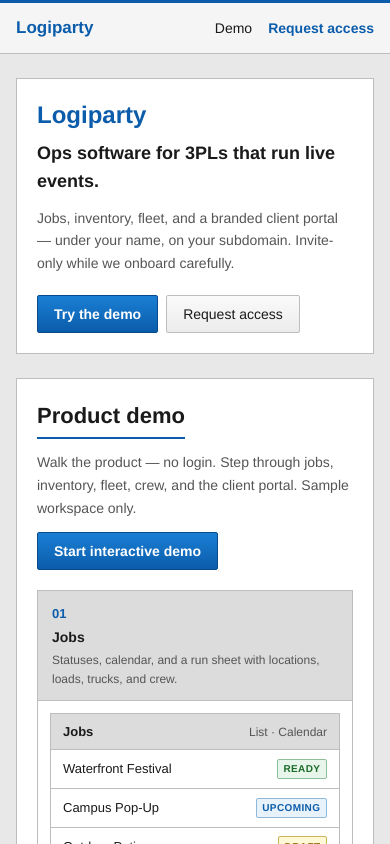
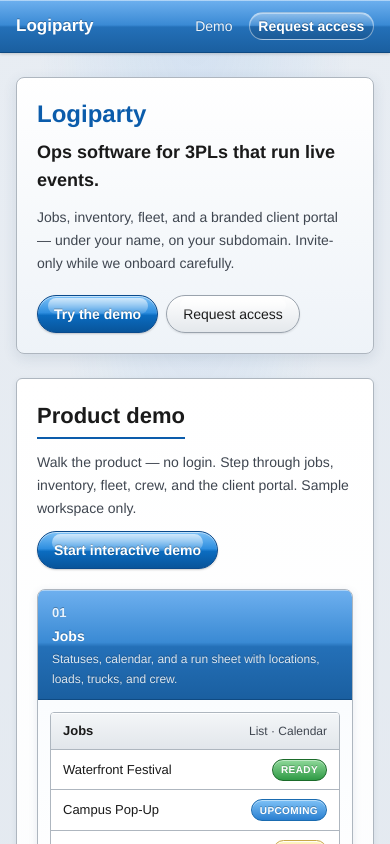
Before and after one commit to jakedcl/logiparty, a Next.js app: page / in a window 390 px wide. Shown: the top 844 px of the page. Built offline with nearby package versions, Linux system fonts and the light colour scheme; no server answers.

Commit message:
Add early-iPhone gloss and motion to apex marketing.
Glassy blue chrome, aqua pill buttons, floating bubbles, and soft rise-ins; document local dual-host setup (apex + nydac.localhost).

```diff
--- a/app/globals.css
+++ b/app/globals.css
@@ -334,35 +334,111 @@
   border-color: var(--border);
 }
 
-/* —— Marketing (apex logiparty.com) — 2010s enterprise —— */
+/* —— Marketing (apex logiparty.com) — 2010s enterprise + early-iPhone gloss —— */
 .marketing {
-  --m-bg: #e8e8e8;
+  --m-bg: #dfe4ea;
   --m-fg: #1a1a1a;
-  --m-muted: #555555;
+  --m-muted: #3f4650;
   --m-accent: #0b5cab;
   --m-accent-ink: #ffffff;
-  --m-line: #bdbdbd;
+  --m-line: #aeb6bf;
   --m-panel: #ffffff;
   --m-header: #f5f5f5;
   --m-bar: #dcdcdc;
   position: relative;
-  background: var(--m-bg);
+  background:
+    radial-gradient(ellipse 80% 50% at 50% -10%, rgba(90, 160, 230, 0.22), transparent 55%),
+    linear-gradient(180deg, #e8edf3 0%, #d5dde6 100%);
   color: var(--m-fg);
   overflow-x: clip;
   font-family: "Helvetica Neue", Helvetica, Arial, sans-serif;
-  border-top: 3px solid var(--m-accent);
+}
+
+/* Soft floating bubbles — early iOS wallpaper energy */
+.m-bubbles {
+  pointer-events: none;
+  position: fixed;
+  inset: 0;
+  z-index: 0;
+  overflow: hidden;
+}
+
+.m-bubble {
+  position: absolute;
+  border-radius: 50%;
+  background:
+    radial-gradient(
+      circle at 32% 28%,
+      rgba(255, 255, 255, 0.85) 0%,
+      rgba(255, 255, 255, 0.25) 28%,
+      rgba(80, 150, 220, 0.18) 55%,
+      rgba(40, 100, 170, 0.12) 100%
+    );
+  border: 1px solid rgba(255, 255, 255, 0.55);
+  box-shadow:
+    inset 0 -6px 14px rgba(30, 80, 140, 0.12),
+    0 4px 12px rgba(40, 80, 120, 0.08);
+  animation: m-bubble-float 14s ease-in-out infinite alternate;
+}
+
+.m-bubble-a {
+  width: 140px;
+  height: 140px;
+  top: 12%;
+  right: 6%;
+  animation-duration: 16s;
+}
+
+.m-bubble-b {
+  width: 88px;
+  height: 88px;
+  bottom: 22%;
+  left: 4%;
+  animation-duration: 12s;
+  animation-delay: -3s;
+}
+
+.m-bubble-c {
+  width: 56px;
+  height: 56px;
+  top: 48%;
+  right: 18%;
+  animation-duration: 18s;
+  animation-delay: -7s;
+  opacity: 0.75;
+}
+
+@keyframes m-bubble-float {
+  from {
+    transform: translateY(0) translateX(0);
+  }
+  to {
+    transform: translateY(-18px) translateX(8px);
+  }
 }
 
 .m-header {
-  background: var(--m-header);
-  border-bottom: 1px solid var(--m-line);
+  position: relative;
+  z-index: 10;
+  background: linear-gradient(
+    to bottom,
+    #6eb0ef 0%,
+    #3a8ad4 48%,
+    #2470b8 52%,
+    #1a5fa0 100%
+  );
+  border-bottom: 1px solid #0f4a82;
+  box-shadow:
+    inset 0 1px 0 rgba(255, 255, 255, 0.45),
+    0 1px 3px rgba(0, 0, 0, 0.18);
 }
 
 .m-brand {
   font-size: 1.0625rem;
   font-weight: 700;
-  color: var(--m-accent);
+  color: #ffffff;
   text-decoration: none;
+  text-shadow: 0 -1px 0 rgba(0, 0, 0, 0.25);
 }
 
 .m-brand:hover {
@@ -370,33 +446,60 @@
 }
 
 .m-nav-link {
-  color: var(--m-fg);
+  color: rgba(255, 255, 255, 0.92);
   text-decoration: none;
+  text-shadow: 0 -1px 0 rgba(0, 0, 0, 0.2);
 }
 
 .m-nav-link:hover {
-  color: var(--m-accent);
+  color: #ffffff;
   text-decoration: underline;
 }
 
 .m-nav-link-strong {
-  color: var(--m-accent);
-  font-weight: 600;
+  color: #ffffff;
+  font-weight: 700;
   text-decoration: none;
+  text-shadow: 0 -1px 0 rgba(0, 0, 0, 0.25);
+  padding: 0.2rem 0.55rem;
+  border-radius: 999px;
+  border: 1px solid rgba(255, 255, 255, 0.45);
+  background: linear-gradient(
+    to bottom,
+    rgba(255, 255, 255, 0.35) 0%,
+    rgba(255, 255, 255, 0.08) 48%,
+    rgba(0, 0, 0, 0.08) 52%,
+    rgba(0, 0, 0, 0.12) 100%
+  );
+  box-shadow: inset 0 1px 0 rgba(255, 255, 255, 0.4);
 }
 
 .m-nav-link-strong:hover {
-  text-decoration: underline;
+  text-decoration: none;
+  filter: brightness(1.08);
 }
 
 .m-panel {
-  background: var(--m-panel);
+  position: relative;
+  z-index: 1;
+  background: linear-gradient(to bottom, #ffffff 0%, #f7f9fb 100%);
   border: 1px solid var(--m-line);
+  border-radius: 6px;
+  box-shadow:
+    0 1px 0 rgba(255, 255, 255, 0.9) inset,
+    0 2px 6px rgba(40, 60, 90, 0.08);
 }
 
 .m-hero {
-  background: var(--m-panel);
+  position: relative;
+  z-index: 1;
+  background: linear-gradient(to bottom, #ffffff 0%, #eef3f8 100%);
   border: 1px solid var(--m-line);
+  border-radius: 8px;
+  box-shadow:
+    0 1px 0 rgba(255, 255, 255, 0.95) inset,
+    0 4px 14px rgba(40, 70, 110, 0.12);
+  animation: m-rise 0.55s ease-out both;
 }
 
 .m-section-title {
@@ -415,6 +518,8 @@
   padding: 0;
   border: 1px solid var(--m-line);
   background: var(--m-panel);
+  border-radius: 4px;
+  overflow: hidden;
 }
 
 .m-capability-item {
@@ -434,6 +539,8 @@
   flex-direction: column;
   border: 1px solid var(--m-line);
   background: var(--m-panel);
+  border-radius: 4px;
+  overflow: hidden;
 }
 
 .m-step {
@@ -456,42 +563,103 @@
   font-variant-numeric: tabular-nums;
 }
 
+/* Glossy aqua buttons — early iPhone / Aqua */
 .m-btn-primary {
+  position: relative;
   display: inline-block;
-  border-radius: 2px;
-  border: 1px solid #084a8a;
-  background: linear-gradient(to bottom, #1a7fd4 0%, #0b5cab 100%);
+  overflow: hidden;
+  border-radius: 999px;
+  border: 1px solid #0a4a8c;
+  background: linear-gradient(
+    to bottom,
+    #7ec2f7 0%,
+    #2f8fe0 46%,
+    #0b6cc0 54%,
+    #08549a 100%
+  );
   color: var(--m-accent-ink);
   text-decoration: none;
   cursor: pointer;
+  text-shadow: 0 -1px 0 rgba(0, 0, 0, 0.35);
+  box-shadow:
+    inset 0 1px 0 rgba(255, 255, 255, 0.55),
+    0 1px 2px rgba(0, 0, 0, 0.2);
+  transition: filter 0.15s ease, box-shadow 0.15s ease;
+}
+
+.m-btn-primary::after {
+  content: "";
+  position: absolute;
+  left: 8%;
+  right: 8%;
+  top: 2px;
+  height: 45%;
+  border-radius: 999px;
+  background: linear-gradient(
+    to bottom,
+    rgba(255, 255, 255, 0.65) 0%,
+    rgba(255, 255, 255, 0.1) 100%
+  );
+  pointer-events: none;
 }
 
 .m-btn-primary:hover {
-  background: linear-gradient(to bottom, #2290e8 0%, #0d68c0 100%);
+  filter: brightness(1.06);
+  box-shadow:
+    inset 0 1px 0 rgba(255, 255, 255, 0.6),
+    0 2px 6px rgba(11, 92, 171, 0.35);
+}
+
+.m-btn-primary:active {
+  filter: brightness(0.96);
+  box-shadow: inset 0 2px 4px rgba(0, 0, 0, 0.2);
 }
 
 .m-btn-ghost {
+  position: relative;
   display: inline-block;
-  border-radius: 2px;
-  border: 1px solid var(--m-line);
-  background: linear-gradient(to bottom, #fafafa 0%, #ececec 100%);
+  overflow: hidden;
+  border-radius: 999px;
+  border: 1px solid #9aa3ad;
+  background: linear-gradient(to bottom, #ffffff 0%, #e4e8ec 100%);
   color: var(--m-fg);
   text-decoration: none;
   cursor: pointer;
+  box-shadow:
+    inset 0 1px 0 rgba(255, 255, 255, 0.9),
+    0 1px 2px rgba(0, 0, 0, 0.1);
+  transition: filter 0.15s ease;
+}
+
+.m-btn-ghost::after {
+  content: "";
+  position: absolute;
+  left: 10%;
+  right: 10%;
+  top: 2px;
+  height: 42%;
+  border-radius: 999px;
+  background: linear-gradient(
+    to bottom,
+    rgba(255, 255, 255, 0.85) 0%,
+    rgba(255, 255, 255, 0.05) 100%
+  );
+  pointer-events: none;
 }
 
 .m-btn-ghost:hover {
-  background: linear-gradient(to bottom, #ffffff 0%, #e8e8e8 100%);
-  border-color: #999;
+  filter: brightness(1.03);
+  border-color: #7a8490;
 }
 
 .m-input {
-  border-radius: 2px;
+  border-radius: 6px;
   border: 1px solid var(--m-line);
-  background: #ffffff;
+  background: linear-gradient(to bottom, #fafbfc 0%, #ffffff 40%);
   color: var(--m-fg);
   padding: 0.5rem 0.625rem;
   outline: none;
+  box-shadow: inset 0 1px 2px rgba(0, 0, 0, 0.06);
 }
 
 .m-input::placeholder {
@@ -499,25 +667,84 @@
 }
 
 .m-input:focus {
-  border-color: var(--m-accent);
-  box-shadow: 0 0 0 2px rgba(11, 92, 171, 0.2);
+  border-color: #3a8ad4;
+  box-shadow:
+    inset 0 1px 2px rgba(0, 0, 0, 0.06),
+    0 0 0 3px rgba(62, 148, 220, 0.28);
 }
 
 .m-lead-box {
   border: 1px solid var(--m-line);
-  background: var(--m-panel);
+  border-radius: 8px;
+  background: linear-gradient(to bottom, #ffffff 0%, #f3f7fb 100%);
   padding: 1.25rem 1.5rem;
+  box-shadow:
+    inset 0 1px 0 rgba(255, 255, 255, 0.9),
+    0 2px 6px rgba(40, 70, 110, 0.08);
 }
 
 .m-lead-success {
-  border: 1px solid var(--m-line);
-  background: #f0f6fc;
+  border: 1px solid #8eb8d9;
+  border-radius: 8px;
+  background: linear-gradient(to bottom, #f5faff 0%, #e0effa 100%);
   padding: 1.25rem 1.5rem;
+  box-shadow: inset 0 1px 0 rgba(255, 255, 255, 0.8);
+  animation: m-rise 0.4s ease-out both;
 }
 
 .m-footer {
-  background: var(--m-header);
+  position: relative;
+  z-index: 1;
+  background: linear-gradient(to bottom, #eef1f5 0%, #dce2e9 100%);
   border-top: 1px solid var(--m-line);
+  box-shadow: inset 0 1px 0 rgba(255, 255, 255, 0.7);
+}
+
+.m-footer .m-nav-link,
+.m-footer .m-nav-link-strong {
+  color: var(--m-muted);
+  text-shadow: none;
+  padding: 0;
+  border: none;
+  background: none;
+  box-shadow: none;
+  font-weight: 400;
+  border-radius: 0;
+}
+
+.m-footer .m-nav-link:hover,
+.m-footer .m-nav-link-strong:hover {
+  color: var(--m-accent);
+  filter: none;
+  text-decoration: underline;
+}
+
+@keyframes m-rise {
+  from {
+    opacity: 0;
+    transform: translateY(10px);
+  }
+  to {
+    opacity: 1;
+    transform: translateY(0);
+  }
+}
+
+.m-rise {
+  animation: m-rise 0.55s ease-out both;
+}
+
+.m-rise-1 {
+  animation-delay: 0.08s;
+}
+.m-rise-2 {
+  animation-delay: 0.16s;
+}
+.m-rise-3 {
+  animation-delay: 0.24s;
+}
+.m-rise-4 {
+  animation-delay: 0.32s;
 }
 
 /* Product tour — 2×2 grid of bordered mocks */
@@ -535,27 +762,60 @@
 
 .m-tour-card {
   border: 1px solid var(--m-line);
+  border-radius: 8px;
   background: var(--m-panel);
   display: flex;
   flex-direction: column;
   min-height: 100%;
+  overflow: hidden;
+  box-shadow:
+    0 1px 0 rgba(255, 255, 255, 0.9) inset,
+    0 2px 8px rgba(40, 70, 110, 0.1);
+  transition: transform 0.2s ease, box-shadow 0.2s ease;
+}
+
+.m-tour-card:hover {
+  transform: translateY(-2px);
+  box-shadow:
+    0 1px 0 rgba(255, 255, 255, 0.9) inset,
+    0 6px 14px rgba(40, 70, 110, 0.16);
 }
 
 .m-tour-card-head {
   padding: 0.625rem 0.875rem;
-  border-bottom: 1px solid var(--m-line);
-  background: var(--m-bar);
+  border-bottom: 1px solid #0f4a82;
+  background: linear-gradient(
+    to bottom,
+    #6eb0ef 0%,
+    #3a8ad4 48%,
+    #2470b8 52%,
+    #1a5fa0 100%
+  );
+  color: #ffffff;
+  text-shadow: 0 -1px 0 rgba(0, 0, 0, 0.25);
+  box-shadow: inset 0 1px 0 rgba(255, 255, 255, 0.4);
+}
+
+.m-tour-card-head .m-step-num {
+  color: #e8f4ff;
+}
+
+.m-tour-card-head p {
+  color: rgba(255, 255, 255, 0.85) !important;
 }
 
 .m-tour-card-body {
   padding: 0.75rem;
   flex: 1;
+  background: linear-gradient(to bottom, #fafcfe 0%, #ffffff 100%);
 }
 
 .m-mock {
   border: 1px solid var(--m-line);
+  border-radius: 4px;
   background: #ffffff;
   overflow: hidden;
+  box-shadow: inset 0 1px 0 rgba(255, 255, 255, 0.8);
 }
 
 .m-mock-bar {
@@ -565,10 +825,11 @@
   gap: 1rem;
   padding: 0.5rem 0.75rem;
   border-bottom: 1px solid var(--m-line);
-  background: var(--m-bar);
+  background: linear-gradient(to bottom, #f4f6f8 0%, #e2e6eb 100%);
   font-size: 0.8125rem;
   font-weight: 700;
   color: var(--m-fg);
+  box-shadow: inset 0 1px 0 rgba(255, 255, 255, 0.85);
 }
 
 .m-mock-bar-brand {
@@ -614,39 +875,60 @@
   justify-content: stretch;
 }
 
+/* Glossy status bubbles */
 .m-mock-chip {
   font-size: 0.625rem;
   font-weight: 700;
   letter-spacing: 0.04em;
   text-transform: uppercase;
-  padding: 0.1rem 0.35rem;
-  border-radius: 2px;
+  padding: 0.15rem 0.5rem;
+  border-radius: 999px;
   border: 1px solid var(--m-line);
   color: var(--m-muted);
-  background: #f3f3f3;
+  background: linear-gradient(to bottom, #ffffff 0%, #e8e8e8 100%);
+  box-shadow: inset 0 1px 0 rgba(255, 255, 255, 0.85);
 }
 
 .m-mock-chip-draft {
-  color: #8a6d00;
-  border-color: #c9b458;
-  background: #fff8d6;
+  color: #6a5200;
+  border-color: #c9a84a;
+  background: linear-gradient(to bottom, #fff6c8 0%, #f0d56a 100%);
 }
 
 .m-mock-chip-upcoming {
-  color: #0b5cab;
-  border-color: #8eb8d9;
-  background: #e8f2fa;
+  color: #ffffff;
+  text-shadow: 0 -1px 0 rgba(0, 0, 0, 0.25);
+  border-color: #1a6bb0;
+  background: linear-gradient(to bottom, #7ec2f7 0%, #2a7fd0 100%);
+  box-shadow: inset 0 1px 0 rgba(255, 255, 255, 0.45);
 }
 
 .m-mock-chip-ready {
-  color: #1b6b2a;
-  border-color: #8fbf98;
-  background: #e8f5ea;
+  color: #ffffff;
+  text-shadow: 0 -1px 0 rgba(0, 0, 0, 0.2);
+  border-color: #1b6b2a;
+  background: linear-gradient(to bottom, #8fd99a 0%, #2f9a45 100%);
+  box-shadow: inset 0 1px 0 rgba(255, 255, 255, 0.4);
 }
 
 .m-mock-chip-completed {
   color: var(--m-muted);
-  background: #f0f0f0;
+  background: linear-gradient(to bottom, #f5f5f5 0%, #dcdcdc 100%);
+}
+
+@media (prefers-reduced-motion: reduce) {
+  .m-bubble,
+  .m-hero,
+  .m-rise,
+  .m-lead-success,
+  .m-tour-card {
+    animation: none !important;
+    transition: none !important;
+  }
+
+  .m-tour-card:hover {
+    transform: none;
+  }
 }
 
 /* /demo — in-app spotlight (hole punched via giant box-shadow) */
--- a/components/marketing/marketing-home.tsx
+++ b/components/marketing/marketing-home.tsx
@@ -174,6 +174,12 @@
 }) {
   return (
     <div className="marketing min-h-screen">
+      <div className="m-bubbles" aria-hidden>
+        <span className="m-bubble m-bubble-a" />
+        <span className="m-bubble m-bubble-b" />
+        <span className="m-bubble m-bubble-c" />
+      </div>
+
       <header className="m-header flex items-center justify-between px-4 py-3 sm:px-6 lg:px-8">
         <a href="#top" className="m-brand">
           Logiparty
@@ -200,7 +206,7 @@
         </nav>
       </header>
 
-      <main id="top" className="px-4 py-6 sm:px-6 lg:px-8">
+      <main id="top" className="relative z-10 px-4 py-6 sm:px-6 lg:px-8">
         <div className="mx-auto max-w-5xl space-y-6">
           <section className="m-hero p-5 sm:p-7">
             <p className="text-2xl font-bold text-[var(--m-accent)] sm:text-3xl">
@@ -247,7 +253,7 @@
             </div>
           </section>
 
-          <section id="tour" className="m-panel p-5 sm:p-6">
+          <section id="tour" className="m-panel m-rise m-rise-1 p-5 sm:p-6">
             <div className="flex flex-wrap items-end justify-between gap-3">
               <div className="max-w-xl">
                 <h2 className="m-section-title">Product demo</h2>
@@ -265,11 +271,16 @@
             </div>
 
             <div className="m-tour-grid mt-5">
-              {TOUR.map((item) => (
-                <div key={item.id} className="m-tour-card">
+              {TOUR.map((item, i) => (
+                <div
+                  key={item.id}
+                  className={`m-tour-card m-rise m-rise-${Math.min(i + 1, 4)}`}
+                >
                   <div className="m-tour-card-head">
                     <span className="m-step-num">{item.label}</span>
-                    <h3 className="mt-0.5 text-sm font-bold">{item.title}</h3>
+                    <h3 className="mt-0.5 text-sm font-bold text-white">
+                      {item.title}
+                    </h3>
                     <p className="mt-1 text-xs leading-relaxed text-[var(--m-muted)]">
                       {item.body}
                     </p>
@@ -288,7 +299,7 @@
             </div>
           </section>
 
-          <section id="problem" className="m-panel p-5 sm:p-6">
+          <section id="problem" className="m-panel m-rise m-rise-2 p-5 sm:p-6">
             <h2 className="m-section-title">The gap</h2>
             <h3 className="mt-3 text-base font-semibold sm:text-lg">
               Spreadsheets break when the load-out window moves.
@@ -301,7 +312,7 @@
             </p>
           </section>
 
-          <section id="product" className="m-panel p-5 sm:p-6">
+          <section id="product" className="m-panel m-rise m-rise-2 p-5 sm:p-6">
             <h2 className="m-section-title">Product</h2>
             <h3 className="mt-3 max-w-xl text-base font-semibold sm:text-lg">
               Built for the warehouse-to-venue loop.
@@ -326,7 +337,7 @@
             </ul>
           </section>
 
-          <section id="how" className="m-panel p-5 sm:p-6">
+          <section id="how" className="m-panel m-rise m-rise-3 p-5 sm:p-6">
             <h2 className="m-section-title">How it works</h2>
             <h3 className="mt-3 text-base font-semibold sm:text-lg">
               Stage → load → return.
@@ -371,7 +382,7 @@
             </ol>
           </section>
 
-          <section id="request" className="m-panel p-5 sm:p-6">
+          <section id="request" className="m-panel m-rise m-rise-3 p-5 sm:p-6">
             <div className="grid gap-6 lg:grid-cols-[minmax(0,1fr)_minmax(0,1.15fr)] lg:items-start">
               <div>
                 <h2 className="m-section-title">Request access</h2>
```
Also changed, not shown: components/marketing/marketing-shell.tsx (+10 -2 lines), 2 other files (tests, documents, lock files or other folders).
